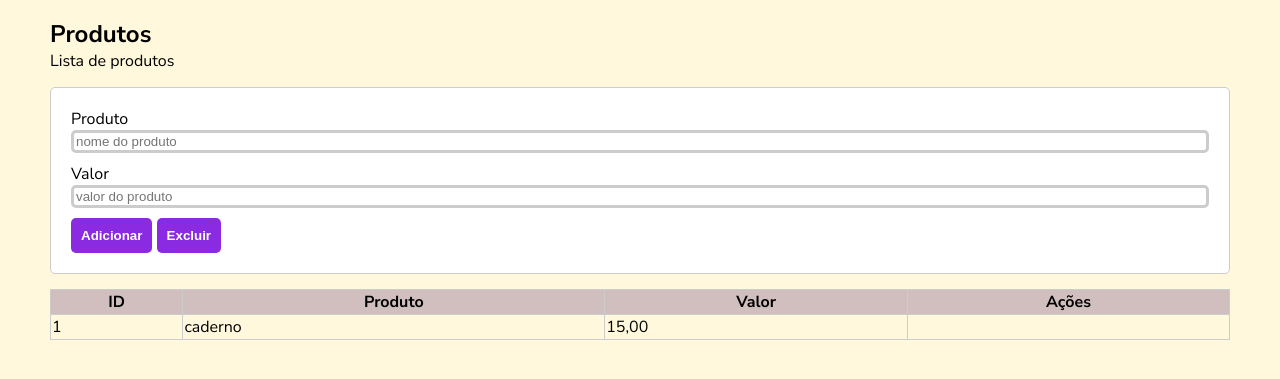
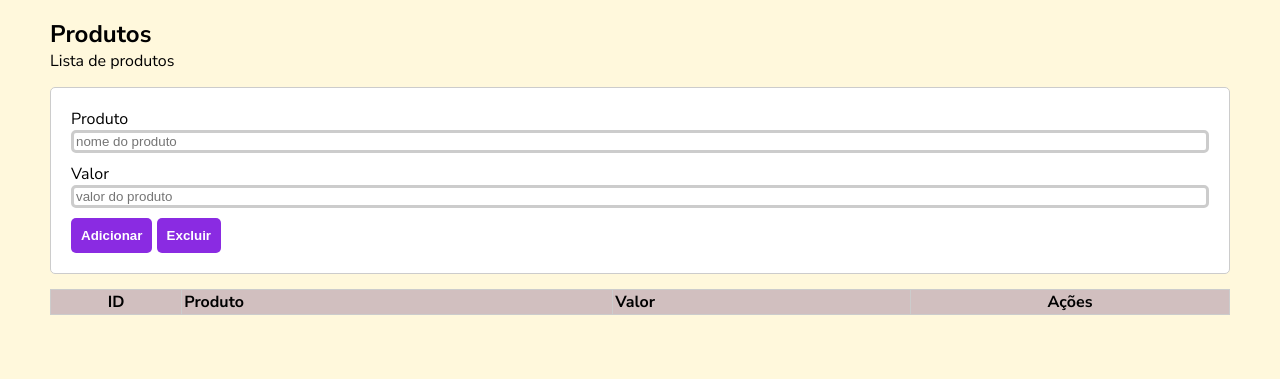
Before and after one commit to adrianoadvrio/oop-pure-javascript, a plain HTML site: page index.html in a window 1280 px wide. Shown: the part 75-454 px from the top of the page. Drawn offline with Linux system fonts and the light colour scheme.

Commit message:
starting dynamic insertion

```diff
--- a/css/style.css
+++ b/css/style.css
@@ -65,3 +65,22 @@ table {
 table th {
   background-color: rgb(209, 191, 191);
 }
+
+table th td {
+  padding: 1px 5px;
+  text-align: left;
+}
+
+table td img {
+  width: 22px;
+  padding-right: 20px;
+}
+
+.center {
+  text-align: center;
+}
+
+.left {
+  text-align: left;
+  padding: 1px 2px;
+}
--- a/index.html
+++ b/index.html
@@ -53,19 +53,15 @@
         <div class="content">
             <table border="1">
                 <thead>
-                    <th>ID</th>
-                    <th>Produto</th>
-                    <th>Valor</th>
-                    <th>Ações</th>
+                    <th class="center">ID</th>
+                    <th class="left">Produto</th>
+                    <th class="left">Valor</th>
+                    <th class="center">Ações</th>
                 </thead>
 
                 <tbody>
-                    <tr>
-                        <td>1</td>
-                        <td>caderno</td>
-                        <td>15,00</td>
-                        <td></td>
-                    </tr>
+
+
                 </tbody>
 
             </table>
```
